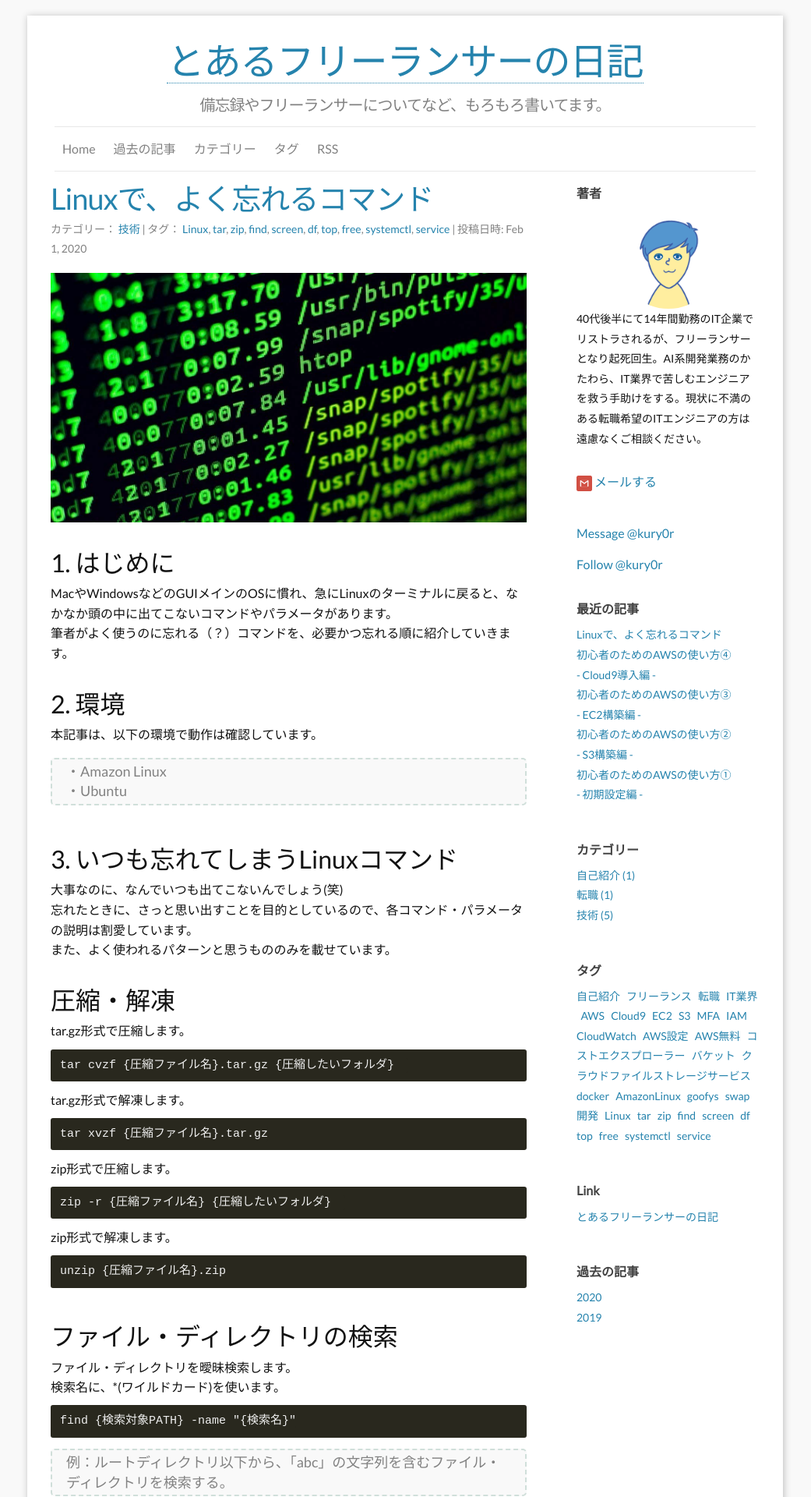
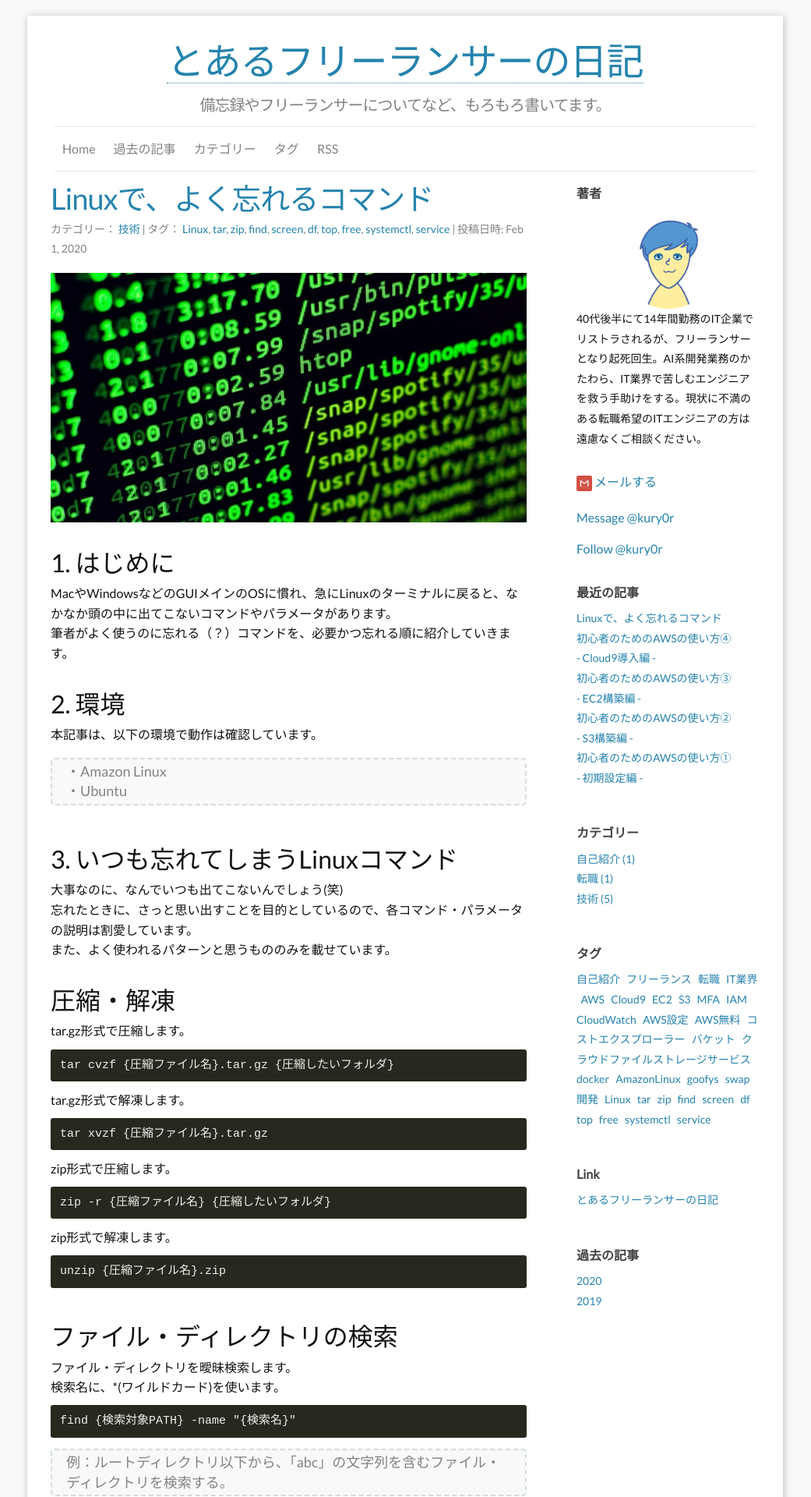
Before and after one commit to yori1111/blog, a Jekyll site: the page built from index.html, in a window 1280 px wide. Shown: the top 1920 px of the page at 78% size, without its empty margins (120-1161 px from the left). Built offline with Jekyll 4.4.1, drawn with Linux system fonts in a browser that asks for light colours; the list of posts is cut into pages by our own code; comment, search, counter and statistics services are not loaded.

Commit message:
連絡先修正

```diff
--- a/_includes/Aboutme.html
+++ b/_includes/Aboutme.html
@@ -7,20 +7,28 @@
 
 <style>
 .sidebar .email {
-  width: 100%;
-  height: 38px;
+	margin:15px auto;
+	padding:0;
+	overflow: hidden;
+	list-style: none;
 }
 .sidebar .line {
-  width: 100%;
-  height: 28px;
+	margin:0px auto;
+	padding:0;
+	overflow: hidden;
+	list-style: none;
 }
 .sidebar .twitter-msg {
-  width: 100%;
-  height: 40px;
+	margin:5px auto;
+	padding:0;
+	overflow: hidden;
+	list-style: none;
 }
 .sidebar .twitter-flw {
-  width: 100%;
-  height: 42px;
+	margin:15px auto;
+	padding:0;
+	overflow: hidden;
+	list-style: none;
 }
 </style>
 
```
